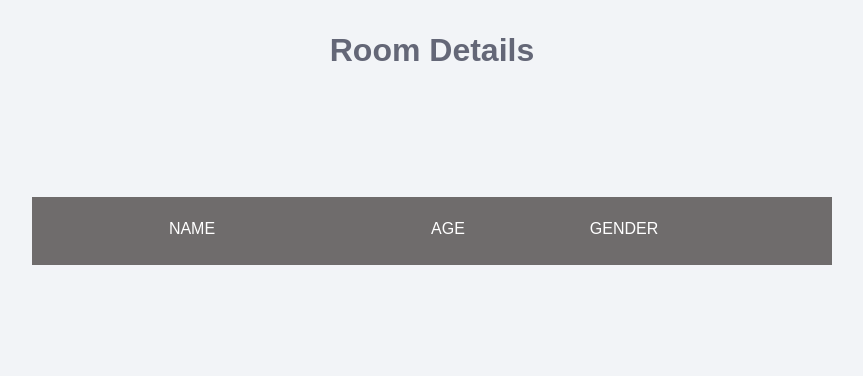
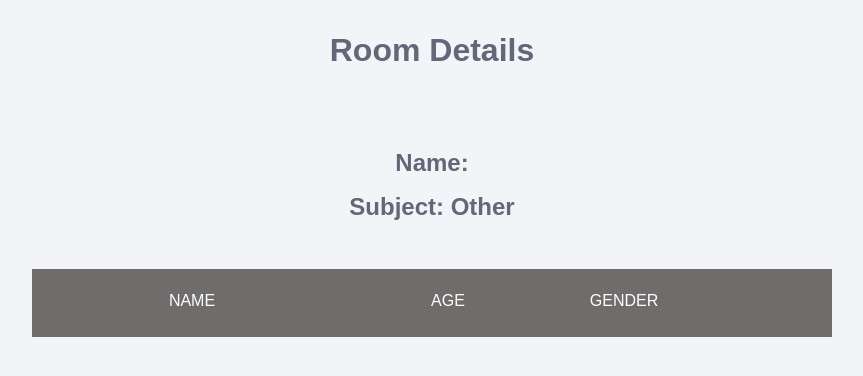
Before and after one commit to pablojacosta/school-app, a React (Vite) app: page /room in a window 1280 px wide. Shown: the top 376 px of the page, without its empty margins (208-1071 px from the left). Built offline with nearby package versions, Linux system fonts and the light colour scheme; a web font is replaced by a local one.

Commit message:
feat: :sparkles: Modified RoomDetails component. Modified room store.

```diff
--- a/src/components/pages/RoomsData/components/RoomDetails/RoomDetails.module.scss
+++ b/src/components/pages/RoomsData/components/RoomDetails/RoomDetails.module.scss
@@ -2,4 +2,13 @@
 
 .roomDetails {
   @include mixins.flex_container(column, center, center);
+
+  .name {
+    margin-bottom: 0;
+    padding-bottom: 0;
+  }
+
+  .subject {
+    text-transform: capitalize;
+  }
 }
--- a/src/components/pages/RoomsData/components/RoomDetails/RoomDetails.tsx
+++ b/src/components/pages/RoomsData/components/RoomDetails/RoomDetails.tsx
@@ -4,12 +4,15 @@ import StudentsTable from "@components/pages/StudentsData/components/StudentsTab
 
 const RoomDetails = () => {
   const { room } = useSelectedRoomStore();
-  const { name, students } = room;
+  const { name, students, subject } = room;
+
+  console.log("room", room);
 
   return (
     <div className={styles.roomDetails}>
       <h1>Room Details</h1>
-      <h2>{name}</h2>
+      <h2 className={styles.name}>Name: {name}</h2>
+      <h2 className={styles.subject}>Subject: {subject}</h2>
       <StudentsTable studentsData={students} />
     </div>
   );
--- a/src/components/pages/StudentsData/components/StudentsTable/StudentsTable.module.scss
+++ b/src/components/pages/StudentsData/components/StudentsTable/StudentsTable.module.scss
@@ -64,6 +64,7 @@
 
       .gender {
         width: 10rem;
+        text-transform: capitalize;
       }
     }
   }
--- a/src/constants/emptyRoom.ts
+++ b/src/constants/emptyRoom.ts
@@ -1,5 +1,8 @@
-export const emptyRoom = {
+import { IRoom } from "interfaces/Room";
+
+export const emptyRoom: IRoom = {
   id: 0,
   name: "",
+  subject: "other",
   students: [],
 };
--- a/src/interfaces/Room.ts
+++ b/src/interfaces/Room.ts
@@ -4,6 +4,6 @@ import { IStudent } from "./Student";
 export interface IRoom {
   id: number;
   name: string;
+  subject: TSubject;
   students: IStudent[];
-  subject: TSubject;
 }
--- a/src/store/useSelectedRoomStore.ts
+++ b/src/store/useSelectedRoomStore.ts
@@ -21,6 +21,7 @@ export const useSelectedRoomStore = create<ISelectedRoomStore>()((set) => ({
       room: {
         id: room.id,
         name: room.name,
+        subject: room.subject,
         students,
       },
     })),
```
